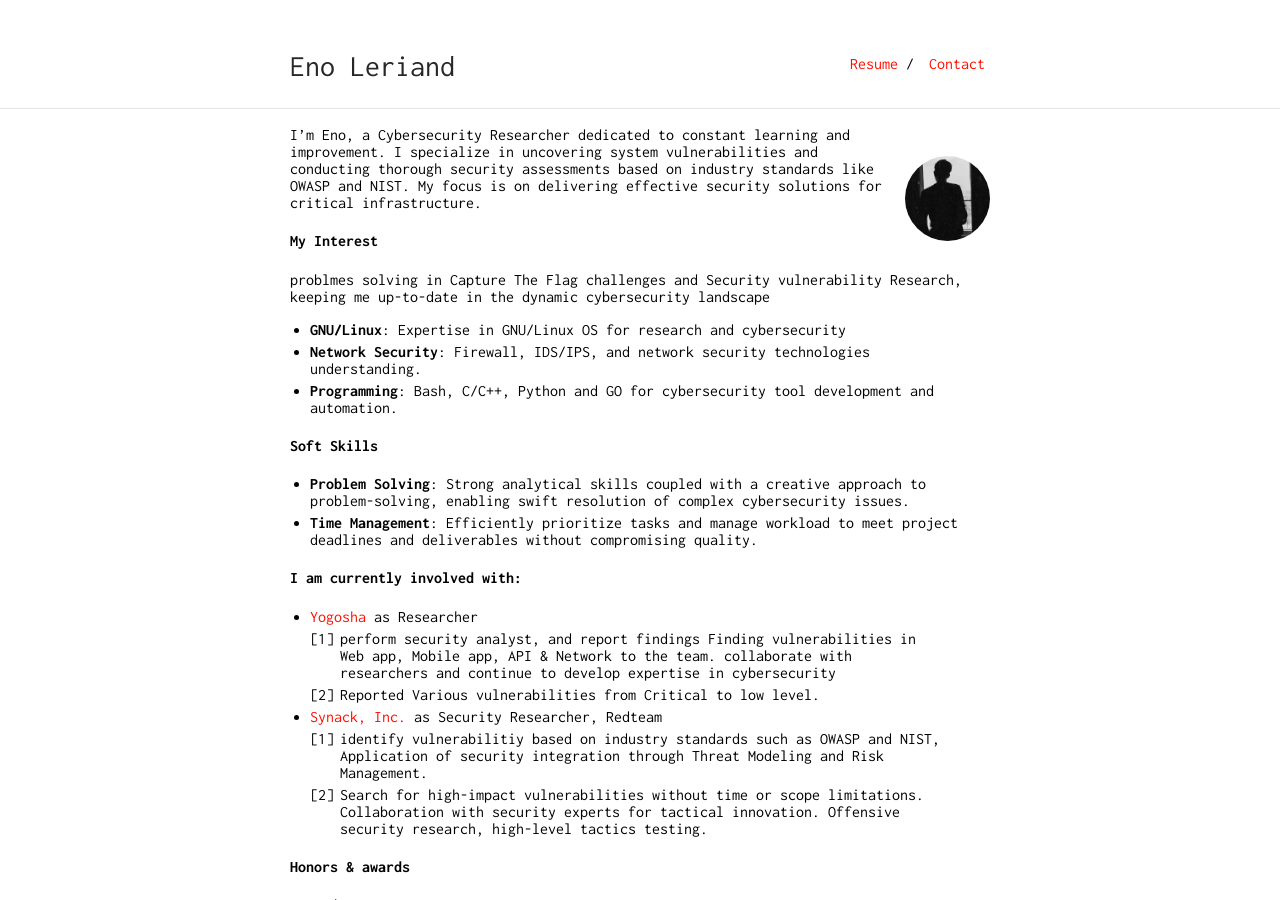
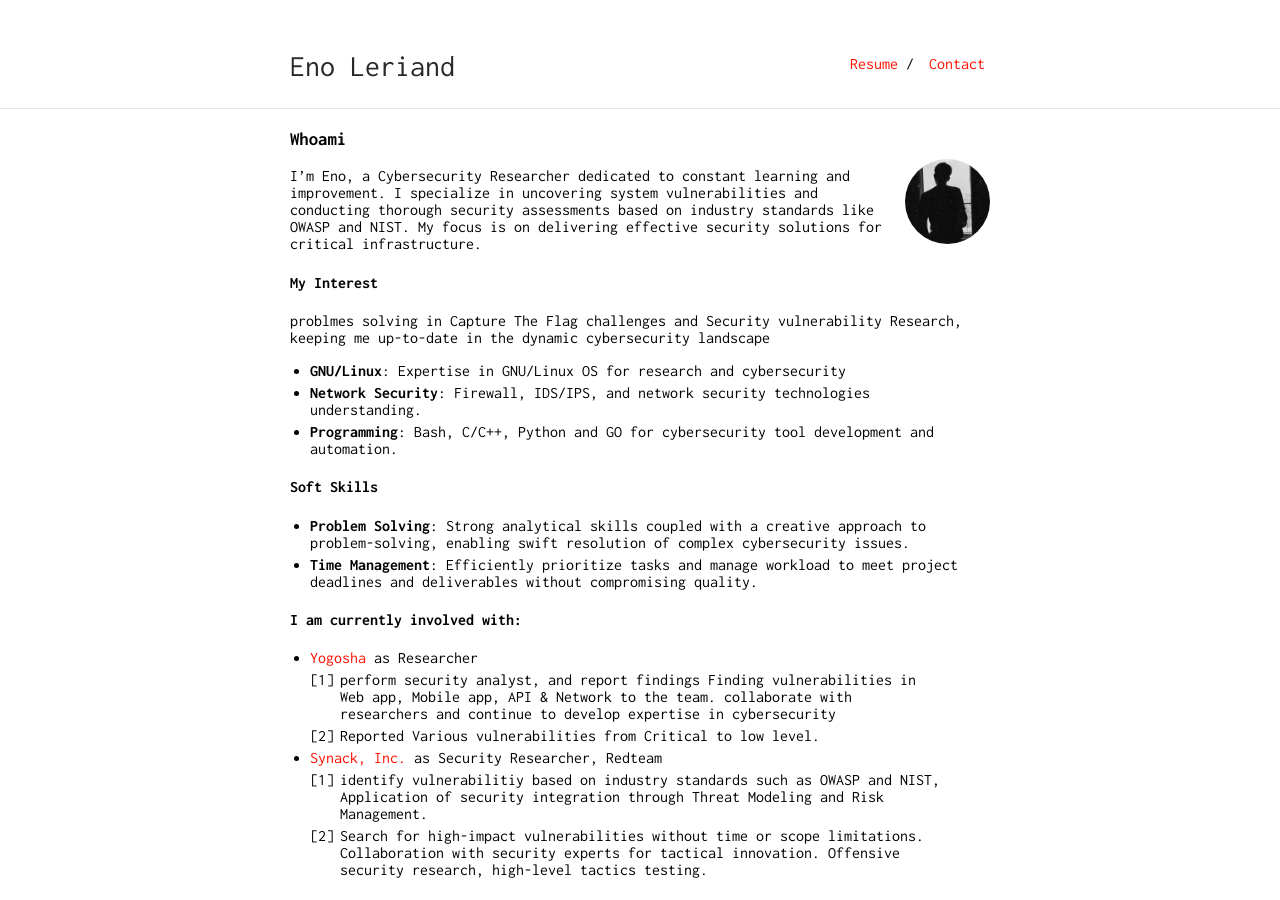
Before and after one commit to z0rs/me, a Jekyll site: the page built from index.md, in a window 1280 px wide and 900 px high. Built offline with Jekyll 4.4.1, drawn with Linux system fonts in a browser that asks for light colours.

Commit message:
Update index.md

```diff
--- a/index.md
+++ b/index.md
@@ -3,6 +3,8 @@ layout: default
 ---
 
 <img class="profile-picture" src="76135196.jpeg" style="margin: 30px 0 0 15px;">
+
+### Whoami
 
 I'm Eno, a Cybersecurity Researcher dedicated to constant learning and improvement. I specialize in uncovering system vulnerabilities and conducting thorough security assessments based on industry standards like OWASP and NIST. My focus is on delivering effective security solutions for critical infrastructure.
 
```
